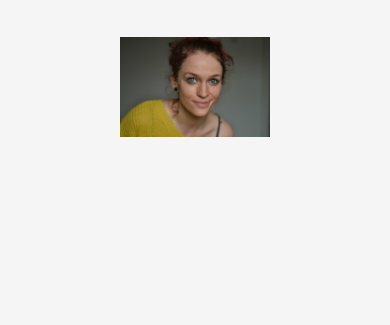
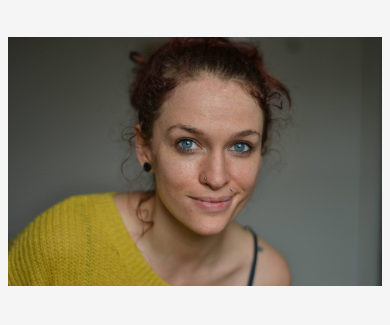
Before and after one commit to kerryedwardson/PersonalWebsite, a plain HTML site: page index.html in a window 390 px wide. Shown: the part 205-530 px from the top of the page. Drawn offline with Linux system fonts and the light colour scheme.

Commit message:
responsive image

```diff
--- a/style.css
+++ b/style.css
@@ -54,3 +54,9 @@ textarea {
   height: 70px;
   resize: vertical;
 }
+
+@media (max-width: 500px) {
+  img {
+    width: 100%;
+  }
+}
```
